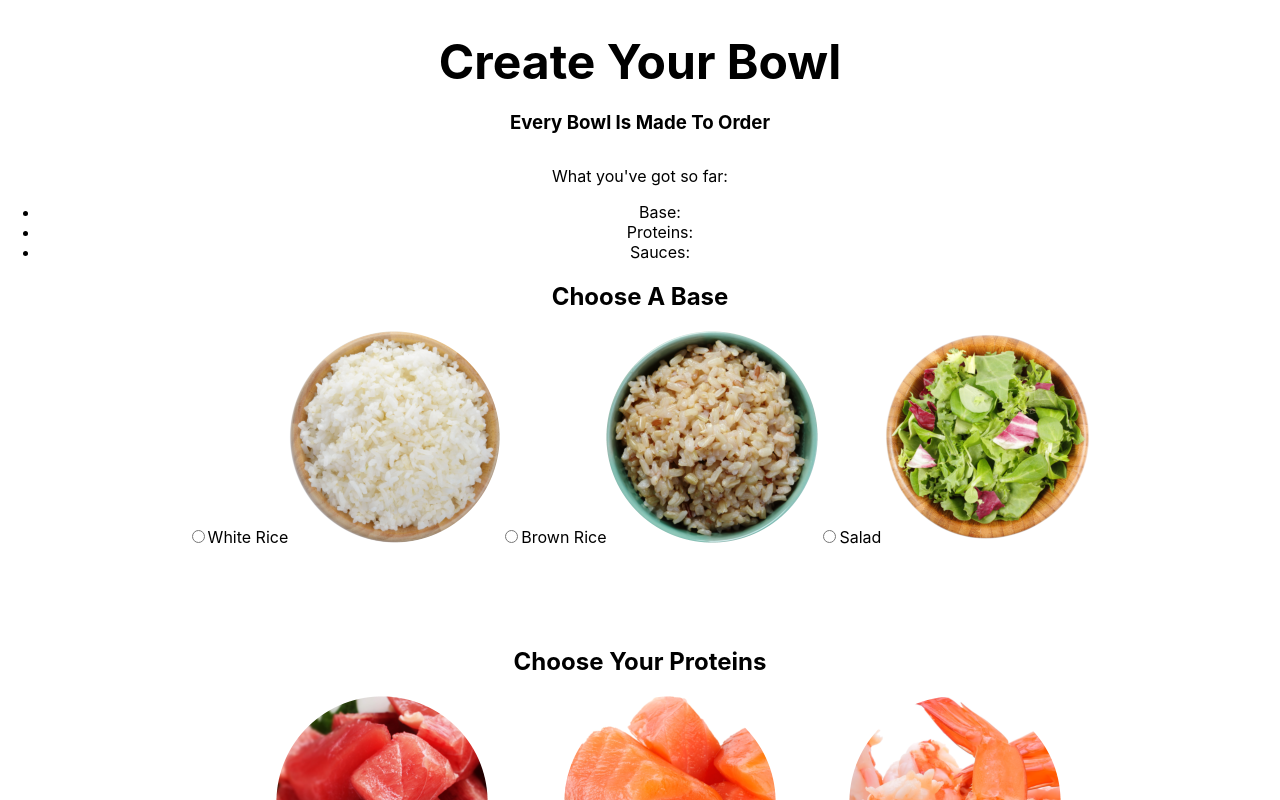
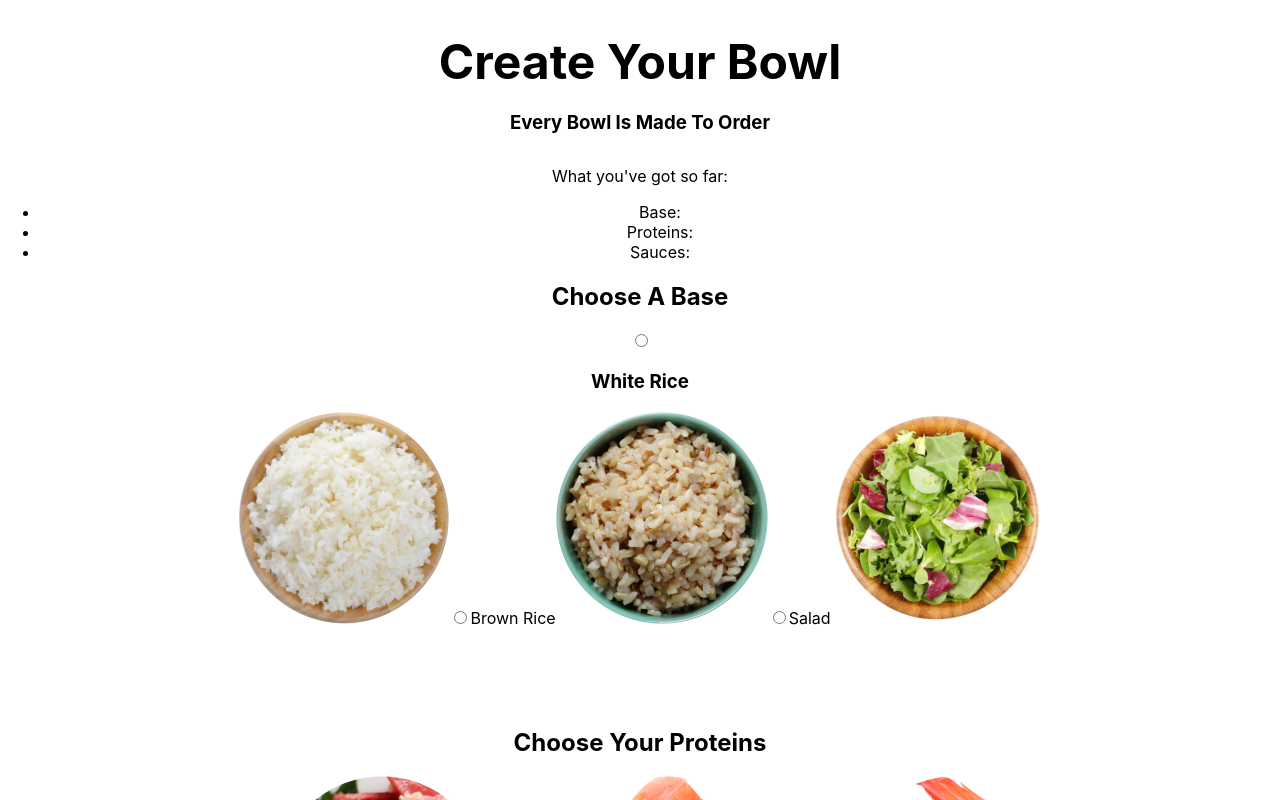
Before and after one commit to billyxuding/PokeSquare, a React (Create React App) app in the folder client/: page / in a window 1280 px wide. Shown: the top 800 px of the page. Built offline with nearby package versions, Linux system fonts and the light colour scheme.

Commit message:
cleaned up code spacing

```diff
--- a/client/src/Components/Bases.js
+++ b/client/src/Components/Bases.js
@@ -16,23 +16,17 @@ const Bases = props => {
     return (
         <div>
 			<h2>Choose A Base</h2>
-			<input
-				type="radio" name="base" value="white rice" id="white-rice"
-				onChange={ selectHandler } />
+			<input type="radio" name="base" value="white rice" id="white-rice" onChange={ selectHandler } />
 			<label htmlFor="white-rice">
-				White Rice
+				<h3>White Rice</h3>
 				<img src={ whiteRice } alt="white rice" />
 			</label>
-			<input
-				type="radio" name="base" value="brown rice" id="brown-rice"
-				onChange={ selectHandler } />
+			<input type="radio" name="base" value="brown rice" id="brown-rice" onChange={ selectHandler } />
 			<label htmlFor="brown-rice">
 				Brown Rice
 				<img src={ brownRice } alt="brown rice" />
 			</label>
-			<input
-				type="radio" name="base" value="salad" id="salad"
-				onChange={ selectHandler } />
+			<input type="radio" name="base" value="salad" id="salad" onChange={ selectHandler } />
 			<label htmlFor="salad">
 				Salad
 				<img src={ salad } alt="salad"/>
```
